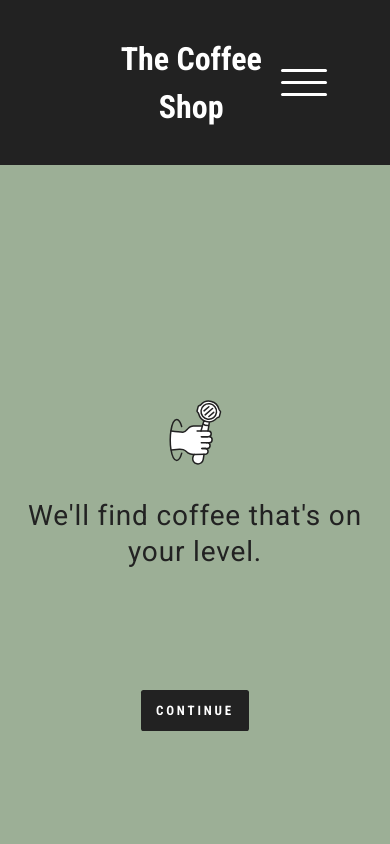
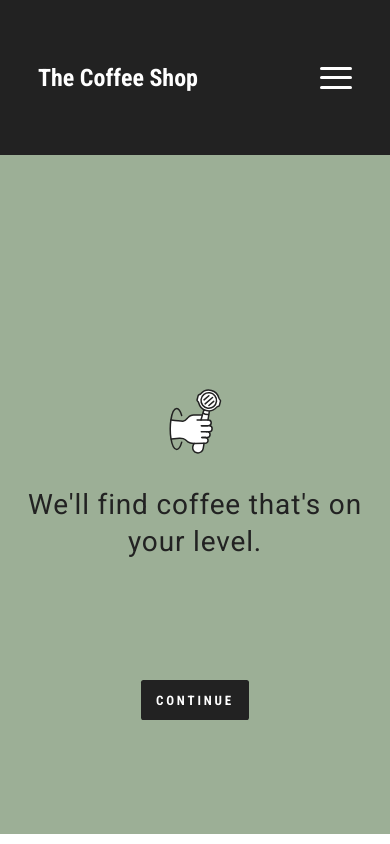
Before and after one commit to PedroNavHur/coffee-shop, a React (Create React App) app: page /#/ in a window 390 px wide. Built offline with nearby package versions, Linux system fonts and the light colour scheme.

Commit message:
Mobile NavBar

```diff
--- a/src/components/NavBar.js
+++ b/src/components/NavBar.js
@@ -7,6 +7,10 @@ const Nav = styled.nav`
   color: white;
   width: 100%;
   height: 165.2px;
+
+  @media (max-width: 768px) {
+    height: 155px;
+  }
 `;
 
 const NavContainer = styled.div`
@@ -15,6 +19,10 @@ const NavContainer = styled.div`
   align-items: center;
   height: 100%;
   padding: 0 63.5px;
+
+  @media (max-width: 768px) {
+    padding: 0 38px;
+  }
 `;
 
 const NavLogo = styled.a`
@@ -26,10 +34,19 @@ const NavLogo = styled.a`
   text-decoration: none;
   text-align: center;
   color: white;
+
+  @media (max-width: 768px) {
+    font-size: 24px;
+    text-align: left;
+  }
 `;
 
 const Placeholder = styled.div`
   width: 46px;
+
+  @media (max-width: 768px) {
+    display: none;
+  }
 `;
 
 const MenuIcon = styled.div`
@@ -38,6 +55,10 @@ const MenuIcon = styled.div`
   justify-content: space-between;
   height: 27px;
   cursor: pointer;
+
+  @media (max-width: 768px) {
+    height: 22px;
+  }
 `;
 
 const Bar = styled.div`
@@ -45,6 +66,10 @@ const Bar = styled.div`
   height: 3px;
   border-radius: 3px;
   background-color: white;
+
+  @media (max-width: 768px) {
+    width: 32px;
+  }
 `;
 
 const NavBar = () => {
--- a/src/pages/Results.js
+++ b/src/pages/Results.js
@@ -7,7 +7,6 @@ import colors from '../styles/styles';
 import Steps from '../components/Steps';
 import { NavButton } from '../components/Buttons';
 import Product from '../components/Product';
-
 
 const ResultsContainer = styled.div`
   display: flex;
```
